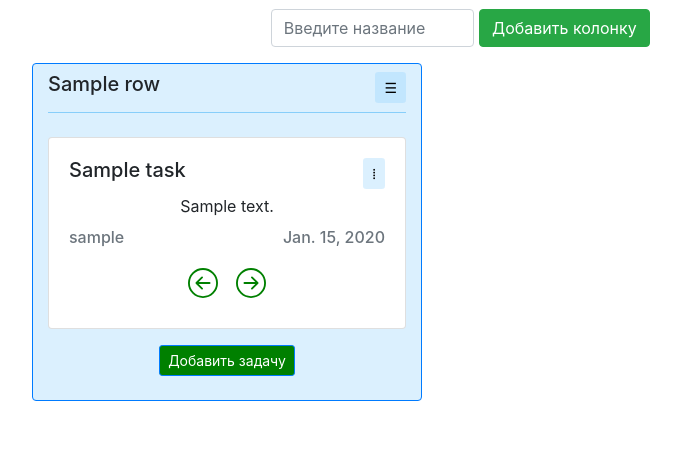
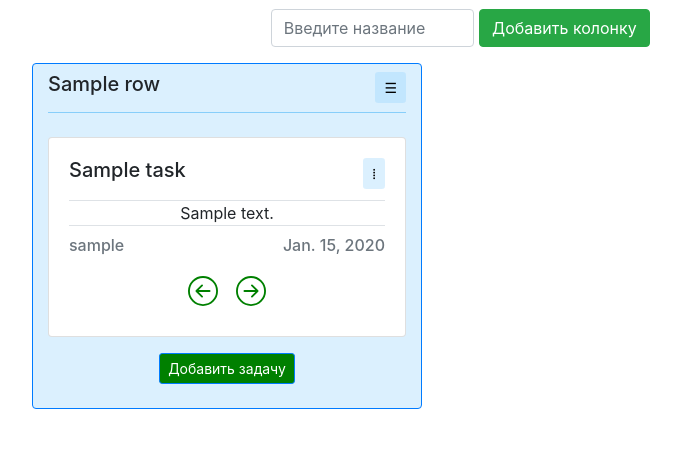
Before and after one commit to Nishtyachok/KanbanTP, a Django app: page /boards/1 in a window 1280 px wide. Shown: the part 138-604 px from the top of that part, without its empty margins (417-1098 px from the left). Run offline with Django 4.2, Linux system fonts and the light colour scheme; the first user in the database is signed in; tables that the repository leaves empty hold one stand-in row (Sample ...); the page is wider than the window, and the part outside it is not shown; some libraries are stand-ins or nearby versions.

Commit message:
Frontend fix.

```diff
--- a/mysite/templates/boards.html
+++ b/mysite/templates/boards.html
@@ -116,7 +116,7 @@
                                             {% if user.id == p.owner.id %}
                                                 <div class="p">
                                                     <form>
-                                                        <button type="submit" class="btn btn-sm btn-danger rounded-circle" formaction="{{p.id}}/{{m.id}}/deleteMember">
+                                                        <button type="submit" class="btn btn-sm btn-danger rounded-circle " formaction="{{p.id}}/{{m.id}}/deleteMember" >
                                                             <svg xmlns="http://www.w3.org/2000/svg" width="25" height="25" fill="currentColor" class="bi bi-person-x" viewBox="0 0 16 16">
                                                               <path d="M6 8a3 3 0 1 0 0-6 3 3 0 0 0 0 6zm2-3a2 2 0 1 1-4 0 2 2 0 0 1 4 0zm4 8c0 1-1 1-1 1H1s-1 0-1-1 1-4 6-4 6 3 6 4zm-1-.004c-.001-.246-.154-.986-.832-1.664C9.516 10.68 8.289 10 6 10c-2.29 0-3.516.68-4.168 1.332-.678.678-.83 1.418-.832 1.664h10z"/>
                                                               <path fill-rule="evenodd" d="M12.146 5.146a.5.5 0 0 1 .708 0L14 6.293l1.146-1.147a.5.5 0 0 1 .708.708L14.707 7l1.147 1.146a.5.5 0 0 1-.708.708L14 7.707l-1.146 1.147a.5.5 0 0 1-.708-.708L13.293 7l-1.147-1.146a.5.5 0 0 1 0-.708z"/>
--- a/mysite/templates/tasks.html
+++ b/mysite/templates/tasks.html
@@ -88,11 +88,11 @@ padding: 0; justify-content: space-between">
               {% for t in tasks %}
                     {% if t.row_id == r.id%}
                         <div class="card mb-2">
-                          <div class="card-body">
-                              <div class="container">
-                                  <div class="row">
-                                      <div class="col-">
-                                          <h5 class="card-title">{{t.name}}</h5>
+                          <div class="card-body" >
+                              <div class="container " >
+                                  <div class="row border-bottom">
+                                      <div class="col- ">
+                                          <h5 class="card-title d-inline-block text-truncate" style="max-width: 150px;">{{t.name}}</h5>
                                       </div>
                                       <div class="col- ml-auto">
                                           <div class="dropdown">
@@ -111,9 +111,9 @@ padding: 0; justify-content: space-between">
                                   </div>
                               </div>
 
-                              <p class="card-text">{{t.description}}</p>
-                              <div class="container">
-                                  <div class="row">
+                              <p class="card-text border-bottom">{{t.description}}</p>
+                              <div class="container ">
+                                  <div class="row ">
                                       <div class="col-">
                                            <h6 class="card-subtitle mb-2 text-muted">{{t.assigned_to}}</h6>
                                       </div>
```
